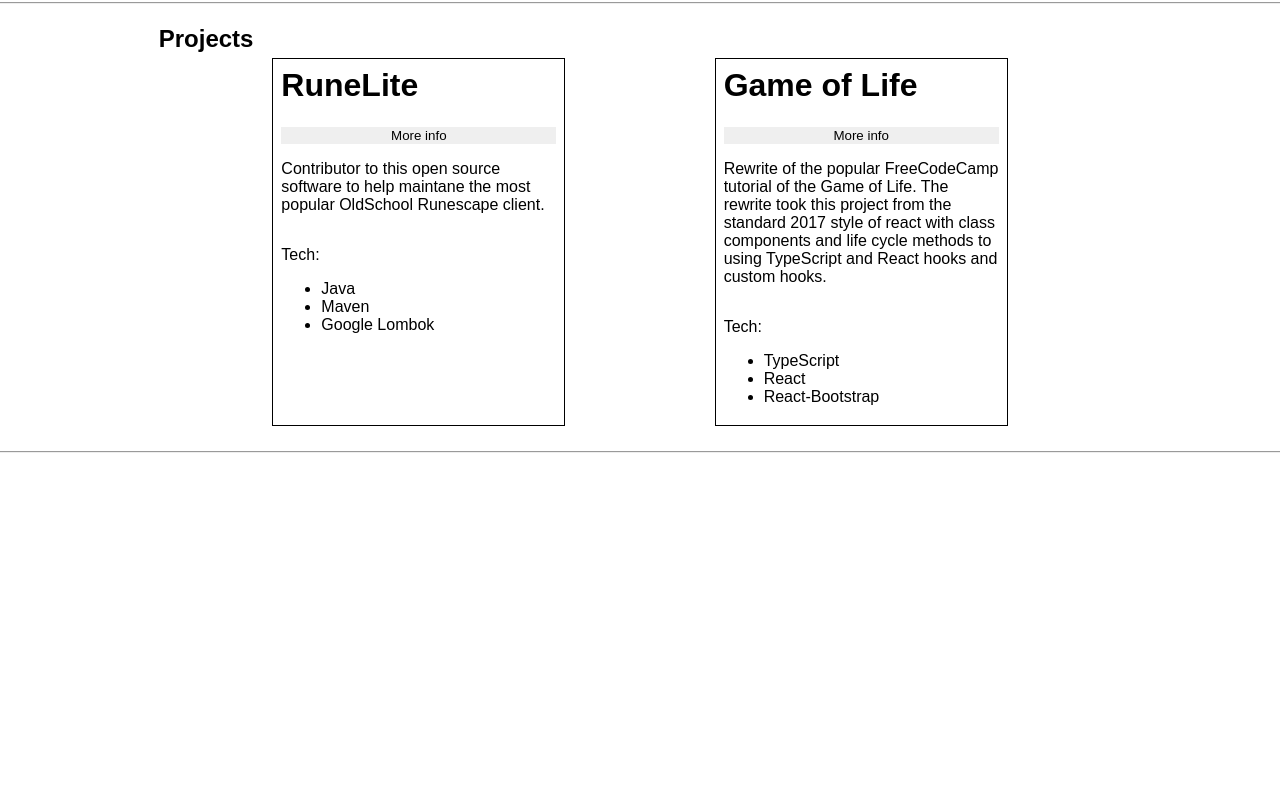
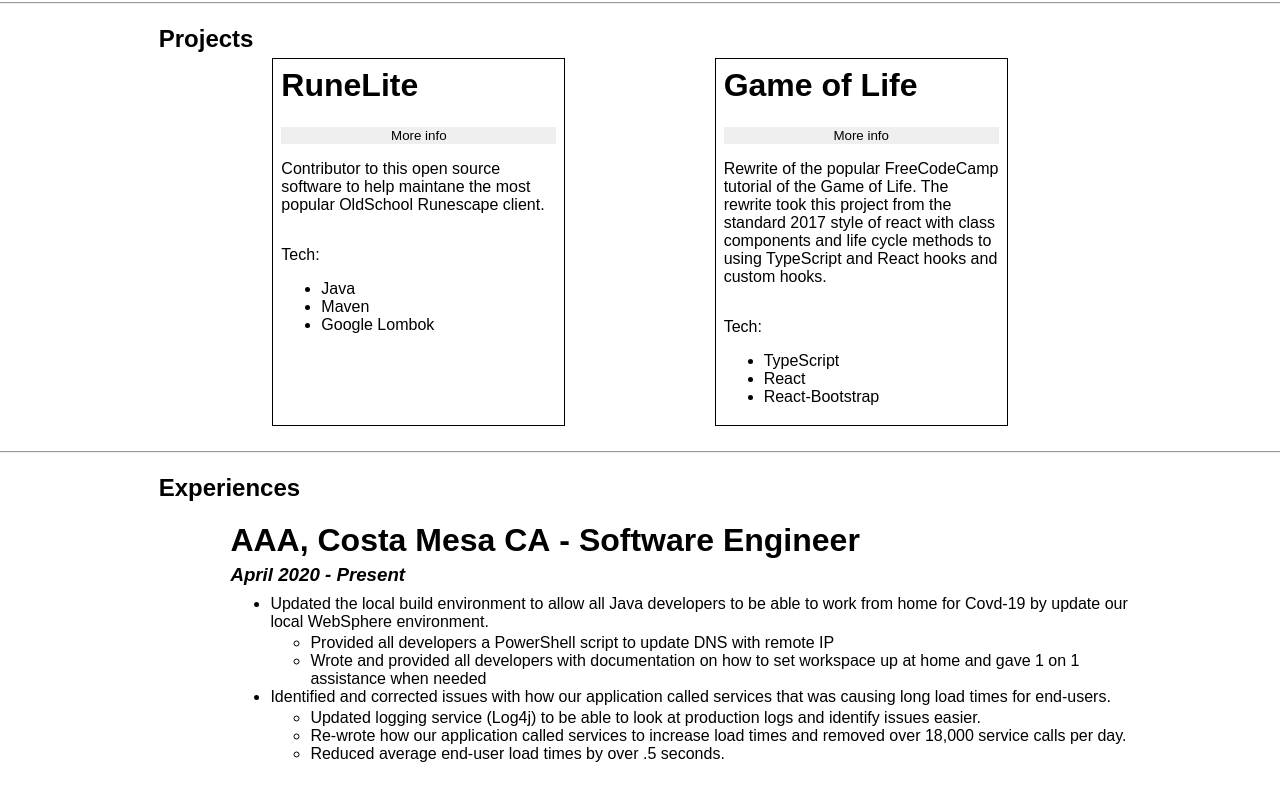
Before and after one commit to SammRosenthal/samrosenthal.github.io, a React (Create React App) app: page / in a window 1280 px wide. Shown: the part 301-1101 px from the top of the page. Before the commit the page ends 800 px from the top, so only its background shows below. Built offline with nearby package versions, Linux system fonts and the light colour scheme; a web font is replaced by a local one.

Commit message:
added experience section to site

```diff
--- a/src/App.js
+++ b/src/App.js
@@ -2,6 +2,7 @@
 import Title from "./components/title/Title";
 import Tech from "./components/tech/Tech";
 import Projects from "./components/projects/Projects";
+import Experiences from "./components/experiences/Experiences";
 import { library } from "@fortawesome/fontawesome-svg-core";
 import { fab } from "@fortawesome/free-brands-svg-icons";
 import "./app.css";
@@ -17,6 +18,7 @@
       <hr />
       <Projects />
       <hr />
+      <Experiences />
     </>
   );
 }
--- /dev/null
+++ b/src/components/experiences/Experiences.js
@@ -0,0 +1,18 @@
+import React from "react";
+import "./experiences.css";
+import Experience from "./experience/Experience";
+
+const Experiences = () => {
+  return (
+    <div className="parentExperienceContainer ">
+      <div>
+        <h2 class="title">Experiences</h2>
+      </div>
+      <div className="experienceContainer">
+        <Experience />
+      </div>
+    </div>
+  );
+};
+
+export default Experiences;
--- /dev/null
+++ b/src/components/experiences/experience/Experience.js
@@ -0,0 +1,53 @@
+import React from "react";
+import "./experience.css";
+
+const Experience = () => {
+  return (
+    <div className="titleContainer">
+      <div className="titleSection">
+        <h1 className="jobTitle">
+          <b>AAA, Costa Mesa CA</b> - Software Engineer
+        </h1>
+        <h3 className="jobDate">
+          <i>April 2020 - Present</i>
+        </h3>
+      </div>
+      <div className="jobContent">
+        <ul className="">
+          <li>
+            Updated the local build environment to allow all Java developers to
+            be able to work from home for Covd-19 by update our local WebSphere
+            environment.
+            <ul>
+              <li>
+                Provided all developers a PowerShell script to update DNS with
+                remote IP
+              </li>
+              <li>
+                Wrote and provided all developers with documentation on how to
+                set workspace up at home and gave 1 on 1 assistance when needed
+              </li>
+            </ul>
+          </li>
+          <li>
+            Identified and corrected issues with how our application called
+            services that was causing long load times for end-users.
+            <ul>
+              <li>
+                Updated logging service (Log4j) to be able to look at production
+                logs and identify issues easier.
+              </li>
+              <li>
+                Re-wrote how our application called services to increase load
+                times and removed over 18,000 service calls per day.
+              </li>
+              <li>Reduced average end-user load times by over .5 seconds.</li>
+            </ul>
+          </li>
+        </ul>
+      </div>
+    </div>
+  );
+};
+
+export default Experience;
--- /dev/null
+++ b/src/components/experiences/experience/experience.css
@@ -0,0 +1,10 @@
+.titleContainer {
+    display: flex;
+    flex-direction: column;
+    justify-content: flex-start;
+    margin-left: 10%;
+    margin-top: 2%;
+}
+
+.jobTitle {
+}
--- /dev/null
+++ b/src/components/experiences/experiences.css
@@ -0,0 +1,13 @@
+.parentExperienceContainer {
+    margin-top: 2%;
+    margin-bottom: 2%;
+}
+
+.title {
+    margin-left: 3%;
+}
+
+.experienceContainer {
+    display: flex;
+    flex-direction: row;
+}
```
